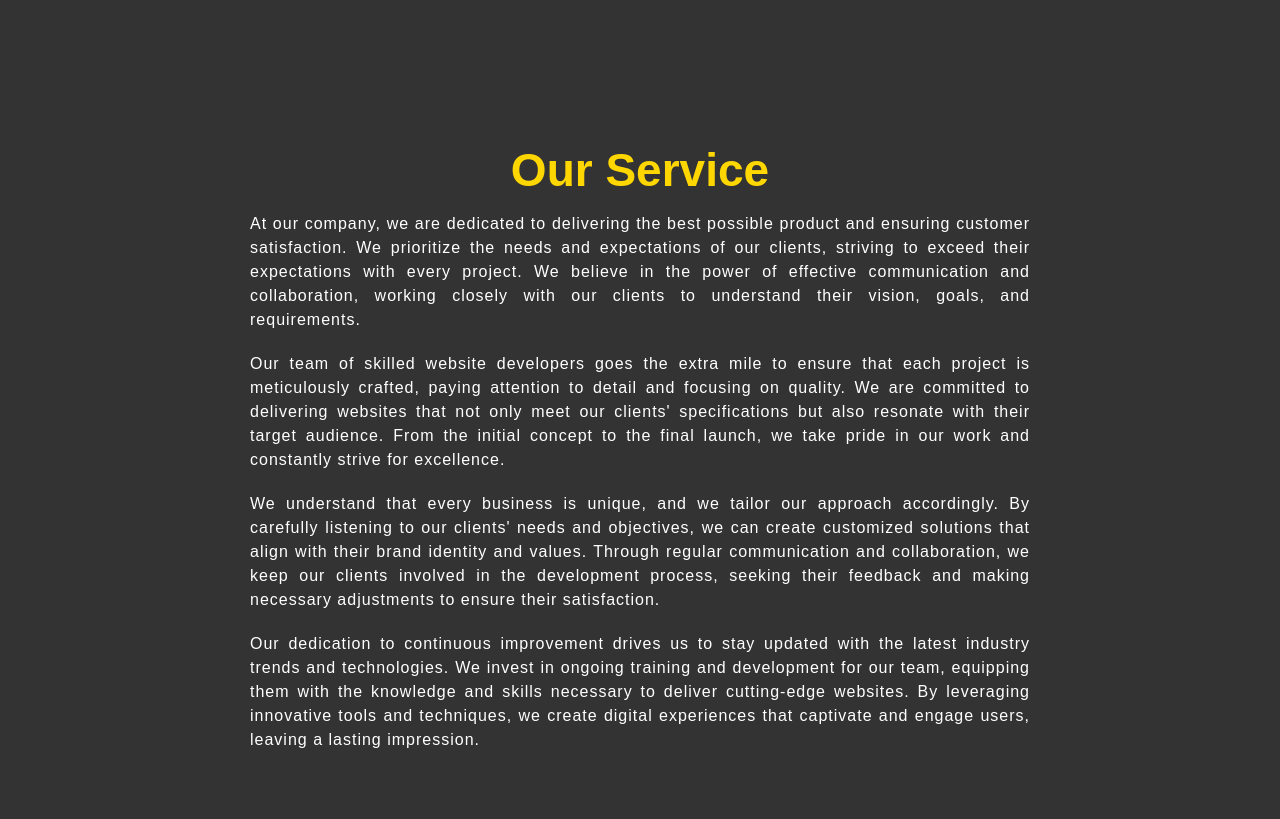
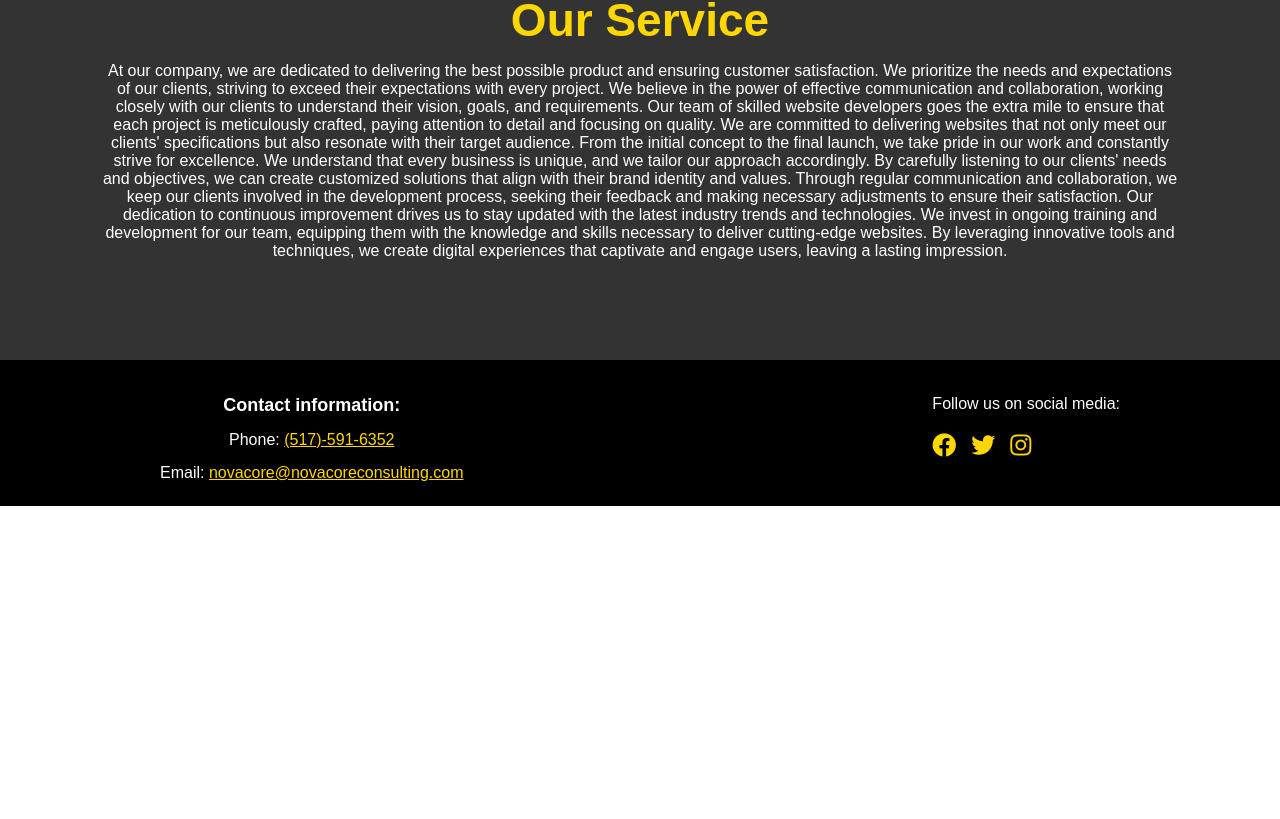
Before and after one commit to nccdevelopment/novatry001, a React (Create React App) app: page /service in a window 1280 px wide. Shown: the part 1481-2300 px from the top of the page. After the commit the page ends 1987 px from the top, so only its background shows below. Built offline with nearby package versions, Linux system fonts and the light colour scheme.

Commit message:
Update service.js

```diff
--- a/src/components/service.js
+++ b/src/components/service.js
@@ -132,7 +132,7 @@ function Service() {
           </div>
         </div>
       </section>
-      <section style={{ backgroundColor: '#333333', color: 'white', padding: '100px' }}>
+      <section style={{ backgroundColor: '#333333', color: 'white', padding: '60px' }}>
       <h2>Services</h2>
         <section id="content-section" style={{ padding: '10px' }}>
           <div className="box-container">
@@ -140,7 +140,7 @@ function Service() {
               <img src={webimg} alt="Image 1" />
               <div className="box-overlay">
                 <h3>Website Development</h3>
-                <p>Website development is a crucial aspect of establishing a strong online presence. It encompasses the process of designing, building, and maintaining websites that are visually appealing, user-friendly, and technically robust. From crafting engaging user interfaces to implementing responsive designs, website developers utilize programming languages, frameworks, and content management systems to bring ideas to life on the digital platform. Effective website development enables businesses to connect with their target audience, showcase their products or services, and achieve their online goals.</p>
+                <p>Website development is a crucial aspect of establishing a strong online presence. It encompasses the process of designing, building, and maintaining websites that are visually appealing, user-friendly, and technically robust. From crafting engaging user interfaces to implementing responsive designs, website developers utilize programming languages, frameworks, and content management systems to bring ideas to life on the digital platform.</p>
               </div>
             </div>
             <div className="box">
@@ -152,12 +152,13 @@ function Service() {
             </div>
           </div>
         </section>
-        <section id="about-section" style={{ margin: '150px' }}>
+        <section id="about-section" style={{ margin: '40px' }}>
           <h2>Our Service</h2>
-          <p style={{ textAlign: 'justify', lineHeight: '1.5', letterSpacing: '1px' }}>{companyDescription}</p>
-          <p style={{ textAlign: 'justify', lineHeight: '1.5', letterSpacing: '1px' }}>{servicesOffered}</p>
-          <p style={{ textAlign: 'justify', lineHeight: '1.5', letterSpacing: '1px' }}>{customerFocus}</p>
-          <p style={{ textAlign: 'justify', lineHeight: '1.5', letterSpacing: '1px' }}>{experience}</p>
+          <p>At our company, we are dedicated to delivering the best possible product and ensuring customer satisfaction. We prioritize the needs and expectations of our clients, striving to exceed their expectations with every project. We believe in the power of effective communication and collaboration, working closely with our clients to understand their vision, goals, and requirements.
+          Our team of skilled website developers goes the extra mile to ensure that each project is meticulously crafted, paying attention to detail and focusing on quality. We are committed to delivering websites that not only meet our clients' specifications but also resonate with their target audience. From the initial concept to the final launch, we take pride in our work and constantly strive for excellence.
+          We understand that every business is unique, and we tailor our approach accordingly. By carefully listening to our clients' needs and objectives, we can create customized solutions that align with their brand identity and values. Through regular communication and collaboration, we keep our clients involved in the development process, seeking their feedback and making necessary adjustments to ensure their satisfaction.
+          Our dedication to continuous improvement drives us to stay updated with the latest industry trends and technologies. We invest in ongoing training and development for our team, equipping them with the knowledge and skills necessary to deliver cutting-edge websites. By leveraging innovative tools and techniques, we create digital experiences that captivate and engage users, leaving a lasting impression.
+          </p>
           <div style={{ textAlign: 'justify' }}>
             {randomFacts.map((fact, index) => (
               <p key={index}>{fact}</p>
```
